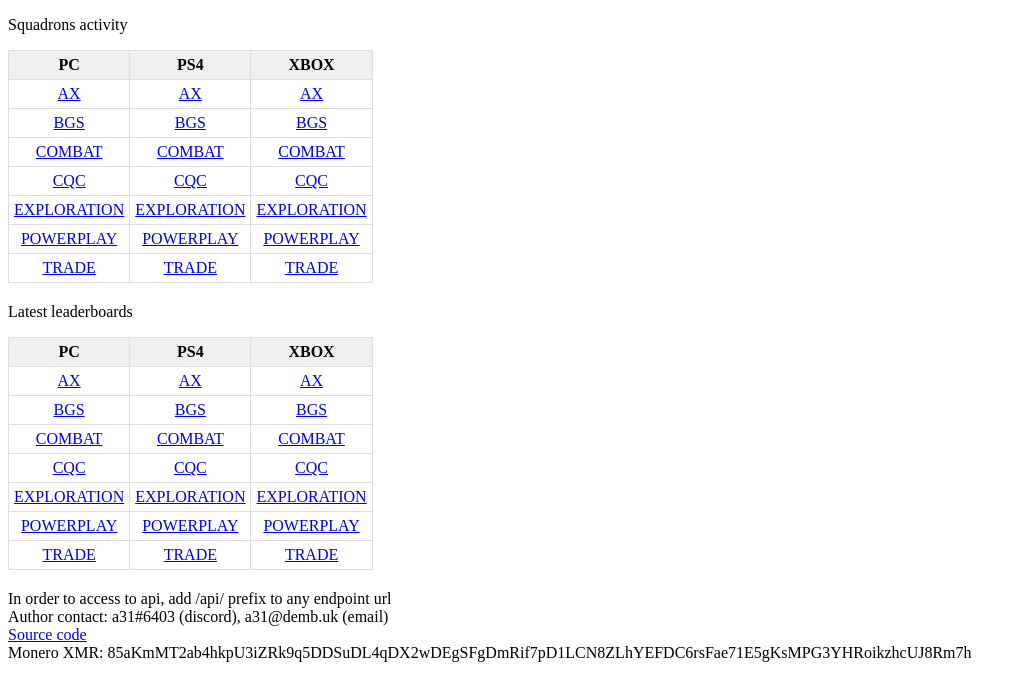
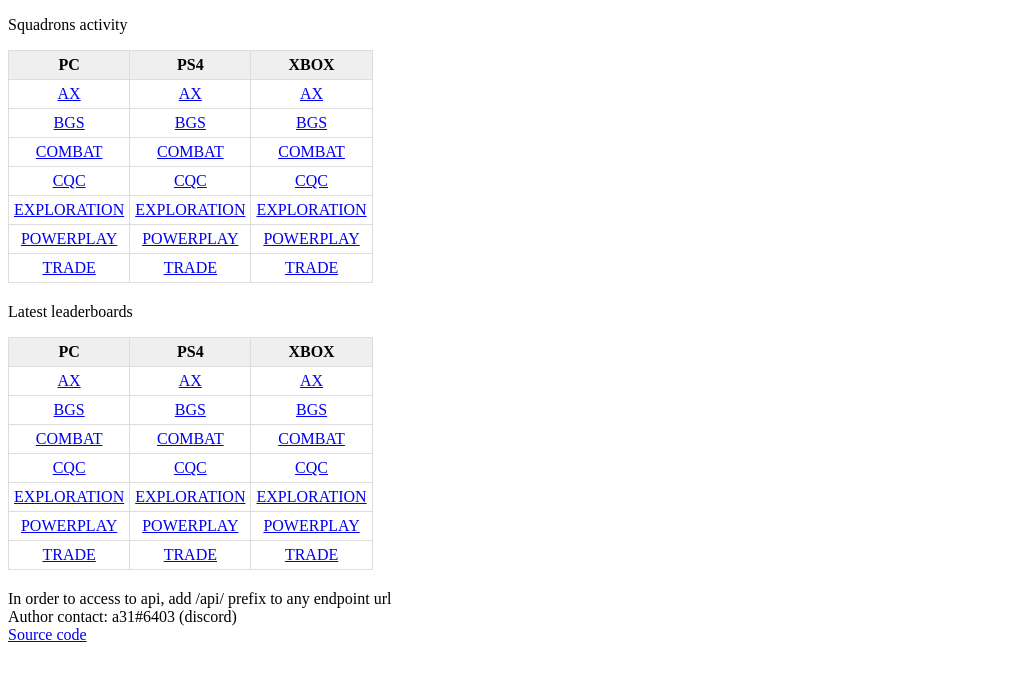
Before and after one commit to norohind/SquadsActivityMonitor, a plain HTML site: page static/index.html in a window 1280 px wide. Shown: the whole page, without its empty margins (0-1027 px from the left). Drawn offline with Linux system fonts and the light colour scheme.

Commit message:
index.html: remove email and donation xmr address

```diff
--- a/static/index.html
+++ b/static/index.html
@@ -99,8 +99,7 @@
         </table>
     </div>
     <a>In order to access to api, add /api/ prefix to any endpoint url<br>
-    Author contact: a31#6403 (discord), a31@demb.uk (email)<br>
+    Author contact: a31#6403 (discord)<br>
     <a href="https://github.com/norohind/SquadsActivityMonitor">Source code</a></a>
-    <br><a>Monero XMR: 85aKmMT2ab4hkpU3iZRk9q5DDSuDL4qDX2wDEgSFgDmRif7pD1LCN8ZLhYEFDC6rsFae71E5gKsMPG3YHRoikzhcUJ8Rm7h</a>
 </body>
 </html>
```
